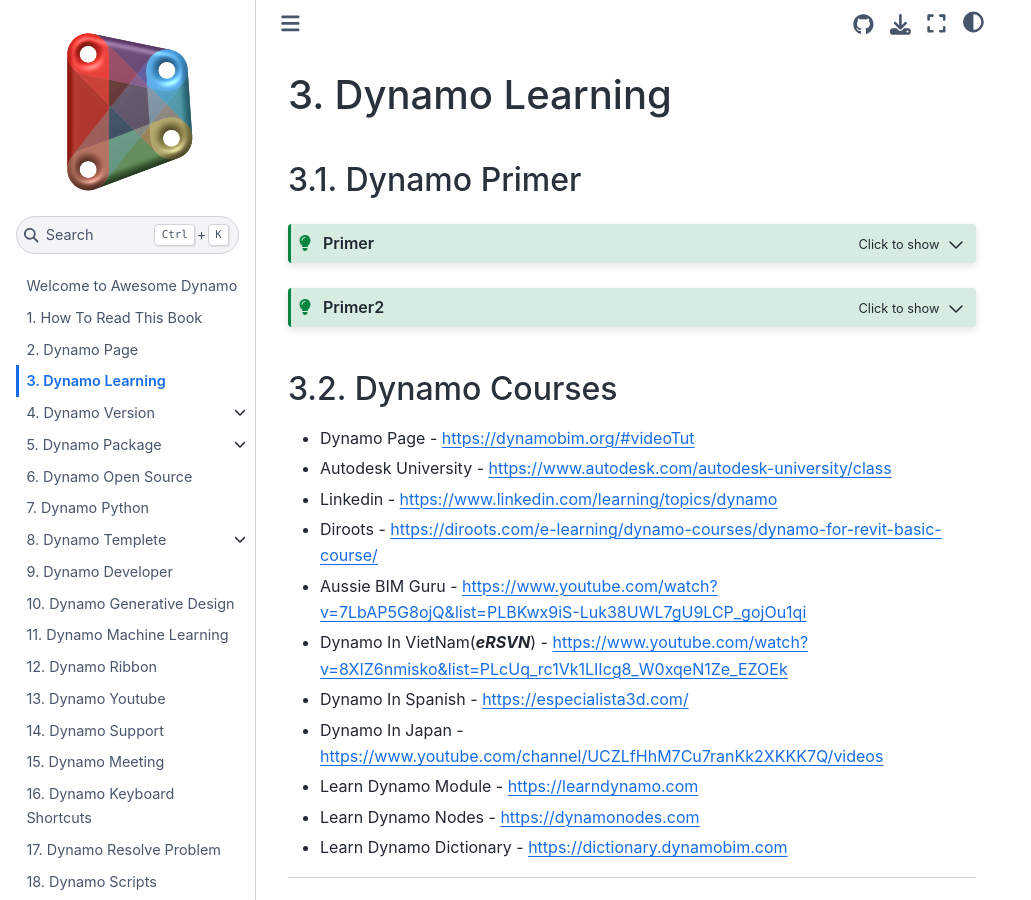
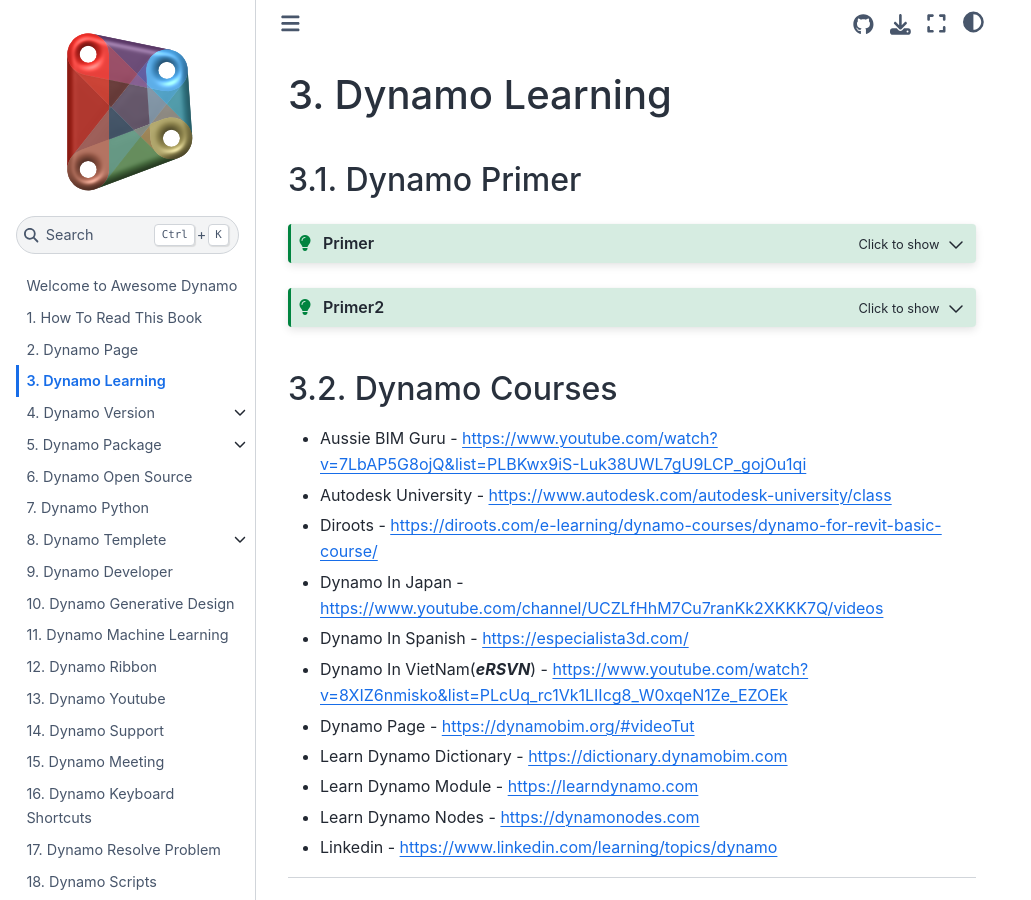
Before and after one commit to chuongmep/Awesome-Dynamo, a Jupyter Book: the page built from DynamoLearning/dynlearning.md, in a window 1280 px wide. Shown: the whole page, without its empty margins (0-1031 px from the left). Built offline with Jupyter Book 1.0.4 settings and Sphinx 7.4.7 and the Sphinx Book theme 1.1.4, drawn with Linux system fonts in a browser that asks for light colours; comment, search, counter and statistics services are not loaded.

````diff
--- a/DynamoLearning/dynlearning.md
+++ b/DynamoLearning/dynlearning.md
@@ -13,26 +13,26 @@ https://primer2.dynamobim.org/
 
 ## Dynamo Courses
 
-- Dynamo Page - [https://dynamobim.org/#videoTut](https://dynamobim.org/#videoTut)
+- Aussie BIM Guru - [https://www.youtube.com/watch?v=7LbAP5G8ojQ&list=PLBKwx9iS-Luk38UWL7gU9LCP_gojOu1qi](https://www.youtube.com/watch?v=7LbAP5G8ojQ&list=PLBKwx9iS-Luk38UWL7gU9LCP_gojOu1qi)
 
 - Autodesk University - [https://www.autodesk.com/autodesk-university/class](https://www.autodesk.com/autodesk-university/class)
 
-- Linkedin - [https://www.linkedin.com/learning/topics/dynamo](https://www.linkedin.com/learning/dynamo-practical)
-
 - Diroots - [https://diroots.com/e-learning/dynamo-courses/dynamo-for-revit-basic-course/](https://diroots.com/e-learning/dynamo-courses/dynamo-for-revit-basic-course/)
 
-- Aussie BIM Guru - [https://www.youtube.com/watch?v=7LbAP5G8ojQ&list=PLBKwx9iS-Luk38UWL7gU9LCP_gojOu1qi](https://www.youtube.com/watch?v=7LbAP5G8ojQ&list=PLBKwx9iS-Luk38UWL7gU9LCP_gojOu1qi)
+- Dynamo In Japan - [https://www.youtube.com/channel/UCZLfHhM7Cu7ranKk2XKKK7Q/videos](https://www.youtube.com/channel/UCZLfHhM7Cu7ranKk2XKKK7Q/videos)
+- Dynamo In Spanish - [https://especialista3d.com/](https://especialista3d.com/)
 
 - Dynamo In VietNam(***eRSVN***) - [https://www.youtube.com/watch?v=8XIZ6nmisko&list=PLcUq_rc1Vk1LIIcg8_W0xqeN1Ze_EZOEk](https://www.youtube.com/watch?v=8XIZ6nmisko&list=PLcUq_rc1Vk1LIIcg8_W0xqeN1Ze_EZOEk)
 
-- Dynamo In Spanish - [https://especialista3d.com/](https://especialista3d.com/)
+- Dynamo Page - [https://dynamobim.org/#videoTut](https://dynamobim.org/#videoTut)
 
-- Dynamo In Japan - [https://www.youtube.com/channel/UCZLfHhM7Cu7ranKk2XKKK7Q/videos](https://www.youtube.com/channel/UCZLfHhM7Cu7ranKk2XKKK7Q/videos)
-
+- Learn Dynamo Dictionary - [https://dictionary.dynamobim.com](https://dictionary.dynamobim.com/)
 - Learn Dynamo Module - [https://learndynamo.com](https://learndynamo.com)
 
 - Learn Dynamo Nodes - [https://dynamonodes.com](https://dynamonodes.com/)
-- Learn Dynamo Dictionary - [https://dictionary.dynamobim.com](https://dictionary.dynamobim.com/)
+
+- Linkedin - [https://www.linkedin.com/learning/topics/dynamo](https://www.linkedin.com/learning/dynamo-practical)
+
 
 ```{raw} html
 <script
````
